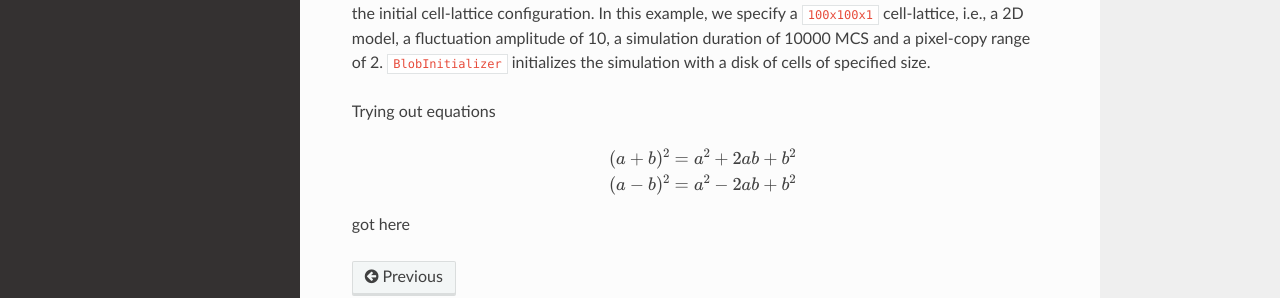
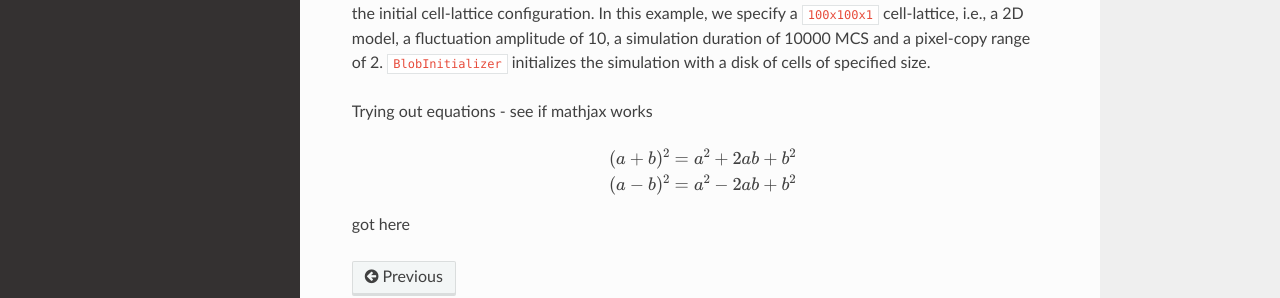
Before and after one commit to CompuCell3D/PythonScriptingManual, a Sphinx documentation site: the page built from docs/how_to_use_python_in_cc3d.rst, in a window 1280 px wide and 900 px high, scrolled down 1087 px. Shown: the part 474-772 px from the top of the window. Built offline with Sphinx 7.4.7 and the Read the Docs theme 2.0.0, drawn with Linux system fonts in a browser that asks for light colours.

Commit message:
updated manual

```diff
--- a/docs/how_to_use_python_in_cc3d.rst
+++ b/docs/how_to_use_python_in_cc3d.rst
@@ -29,7 +29,7 @@ In this example, we specify a ``100x100x1`` cell-lattice, i.e., a 2D model, a fl
 
     Figure 2 Specification of basic cell-sorting properties in Simulation Wizard.
 
-Trying out equations
+Trying out equations - see if mathjax works
 
 .. math::
 
```
